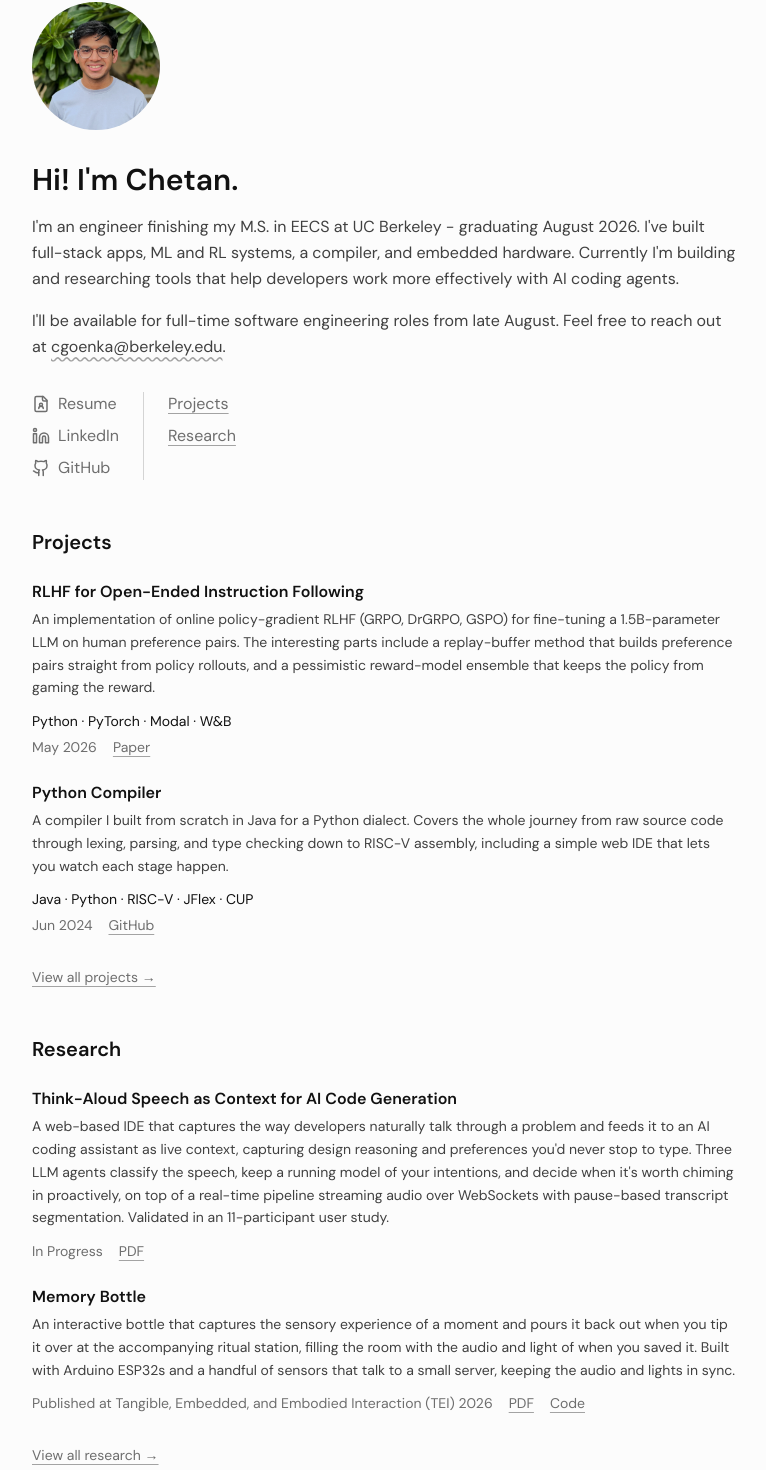
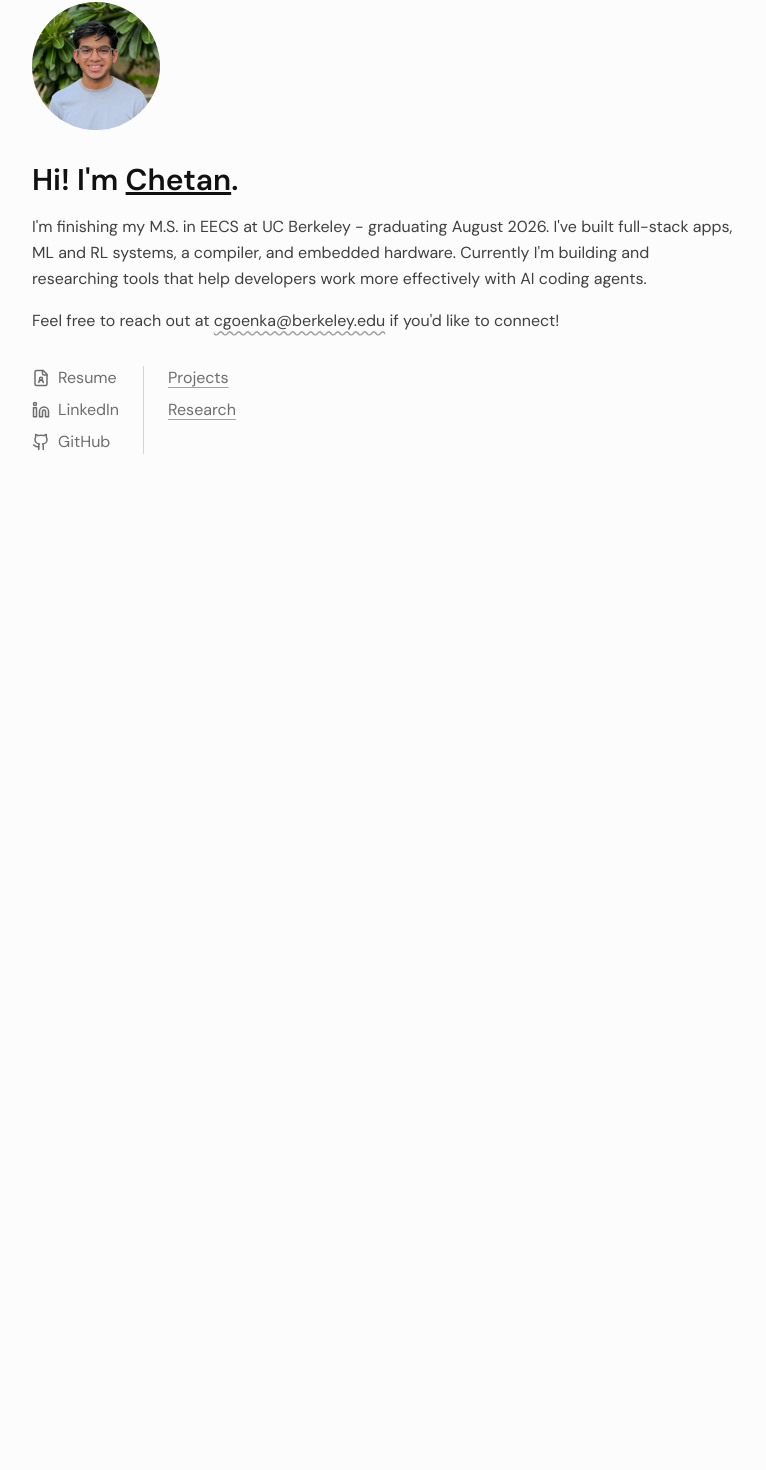
Before and after one commit to c-goenka/personal-website, a Next.js app: page / in a window 1280 px wide. Shown: the part 78-1548 px from the top of the page, without its empty margins (256-1022 px from the left). After the commit the page ends 800 px from the top, so only its background shows below. Built offline with nearby package versions, Linux system fonts and the light colour scheme.

Commit message:
content updates

```diff
--- a/src/app/page.tsx
+++ b/src/app/page.tsx
@@ -38,13 +38,13 @@ export default function Home() {
             {/* Name */}
             <div className="mb-8">
                 <h1 className="text-3xl font-semibold mb-4">
-                    Hi! I&apos;m Chetan.
+                    Hi! I&apos;m <a href="https://cgoenka.mmm.page/me" target="_blank" rel="noopener noreferrer" className="underline">Chetan</a>.
                 </h1>
                 <p className="text-body leading-relaxed">
-                    I&apos;m an engineer finishing my M.S. in EECS at UC Berkeley - graduating August 2026. I&apos;ve built full-stack apps, ML and RL systems, a compiler, and embedded hardware. Currently I&apos;m building and researching tools that help developers work more effectively with AI coding agents.
+                    I&apos;m finishing my M.S. in EECS at UC Berkeley - graduating August 2026. I&apos;ve built full-stack apps, ML and RL systems, a compiler, and embedded hardware. Currently I&apos;m building and researching tools that help developers work more effectively with AI coding agents.
                 </p>
                 <p className="text-body leading-relaxed mt-4">
-                    I&apos;ll be available for full-time software engineering roles from late August. Feel free to reach out at <a href="mailto:cgoenka@berkeley.edu" className="underline decoration-wavy decoration-decoration underline-offset-4 hover:text-muted-hover transition-colors">cgoenka@berkeley.edu</a>.
+                    Feel free to reach out at <a href="mailto:cgoenka@berkeley.edu" className="underline decoration-wavy decoration-decoration underline-offset-4 hover:text-muted-hover transition-colors">cgoenka@berkeley.edu</a> if you&apos;d like to connect!
                 </p>
             </div>
 
@@ -142,30 +142,26 @@ export default function Home() {
             */}
 
             {/* Projects Section */}
-            <div className="mb-12">
+            {/* <div className="mb-12">
                 <h2 className="text-xl font-semibold mb-6">Projects</h2>
                 <div className="mb-8">
                     <div className="space-y-6">
                         {featuredProjects.map((project) => (
                             <div key={project.id}>
-                                {/* Title */}
                                 <h4 className="text-base font-semibold mb-1 text-foreground">
                                     {project.title}
                                 </h4>
 
-                                {/* Description */}
                                 <p className="text-body leading-relaxed mb-3 text-sm">
                                     {project.description}
                                 </p>
 
-                                {/* Technologies */}
                                 {project.technologies.length > 0 && (
                                     <p className="text-foreground text-sm mb-1.5">
                                         {project.technologies.join(" · ")}
                                     </p>
                                 )}
 
-                                {/* Date and Links */}
                                 <div className="flex items-center gap-4 text-sm flex-wrap">
                                     <span className="text-muted">
                                         {formatDate(project.date)}
@@ -197,26 +193,23 @@ export default function Home() {
                         View all projects →
                     </Link>
                 </div>
-            </div>
+            </div> */}
 
             {/* Research Section */}
-            <div className="mb-12">
+            {/* <div className="mb-12">
                 <h2 className="text-xl font-semibold mb-6">Research</h2>
                 <div className="mb-8">
                     <div className="space-y-6">
                         {featuredResearch.map((project) => (
                             <div key={project.id}>
-                                {/* Title */}
                                 <h4 className="text-base font-semibold mb-1 text-foreground">
                                     {project.title}
                                 </h4>
 
-                                {/* Description */}
                                 <p className="text-body leading-relaxed mb-3 text-sm">
                                     {project.description}
                                 </p>
 
-                                {/* Status, Venue, and Links */}
                                 <div className="flex items-center gap-4 text-sm flex-wrap">
                                     {project.status && (
                                         <span className="text-muted">
@@ -251,7 +244,6 @@ export default function Home() {
                     </div>
                 </div>
 
-                {/* View all research link */}
                 <div className="flex gap-4 text-sm mt-7">
                     <Link
                         href="/research"
@@ -260,7 +252,7 @@ export default function Home() {
                         View all research →
                     </Link>
                 </div>
-            </div>
+            </div> */}
         </div>
     );
 }
--- a/src/data/projects.ts
+++ b/src/data/projects.ts
@@ -16,16 +16,16 @@ export interface Project {
 }
 
 export const projects: Project[] = [
-    {
-        id: "rlhf-instruction-following",
-        title: "RLHF for Open-Ended Instruction Following",
-        description: "An implementation of online policy-gradient RLHF (GRPO, DrGRPO, GSPO) for fine-tuning a 1.5B-parameter LLM on human preference pairs. The interesting parts include a replay-buffer method that builds preference pairs straight from policy rollouts, and a pessimistic reward-model ensemble that keeps the policy from gaming the reward.",
-        technologies: ["Python", "PyTorch", "Modal", "W&B"],
-        date: "2026-05",
-        links: {
-            paper: "/papers/rlhf-report.pdf",
-        },
-    },
+    // {
+    //     id: "rlhf-instruction-following",
+    //     title: "RLHF for Open-Ended Instruction Following",
+    //     description: "An implementation of online policy-gradient RLHF (GRPO, DrGRPO, GSPO) for fine-tuning a 1.5B-parameter LLM on human preference pairs. The interesting parts include a replay-buffer method that builds preference pairs straight from policy rollouts, and a pessimistic reward-model ensemble that keeps the policy from gaming the reward.",
+    //     technologies: ["Python", "PyTorch", "Modal", "W&B"],
+    //     date: "2026-05",
+    //     links: {
+    //         paper: "/papers/rlhf-report.pdf",
+    //     },
+    // },
     {
         id: "python-compiler",
         title: "Python Compiler",
--- a/src/data/research.ts
+++ b/src/data/research.ts
@@ -18,7 +18,8 @@ export const researchProjects: ResearchProject[] = [
     {
         id: "think-aloud-ide",
         title: "Think-Aloud Speech as Context for AI Code Generation",
-        description: "A web-based IDE that captures the way developers naturally talk through a problem and feeds it to an AI coding assistant as live context, capturing design reasoning and preferences you'd never stop to type. Three LLM agents classify the speech, keep a running model of your intentions, and decide when it's worth chiming in proactively, on top of a real-time pipeline streaming audio over WebSockets with pause-based transcript segmentation. Validated in an 11-participant user study.",
+        description: "A web-based IDE that captures the way developers naturally talk through a problem and feeds it to an AI coding assistant as live context, capturing design reasoning and preferences you'd never stop to type. Evaluated in an 11-participant user study.",
+        // description: "A web-based IDE that captures the way developers naturally talk through a problem and feeds it to an AI coding assistant as live context, capturing design reasoning and preferences you'd never stop to type. Three LLM agents classify the speech, keep a running model of your intentions, and decide when it's worth chiming in proactively, on top of a real-time pipeline streaming audio over WebSockets with pause-based transcript segmentation. Validated in an 11-participant user study.",
         status: "in-progress",
         links: {
             pdf: "/papers/think-aloud-ide.pdf",
```
Also changed, not shown: 1 other file (tests, documents, lock files or other folders).
